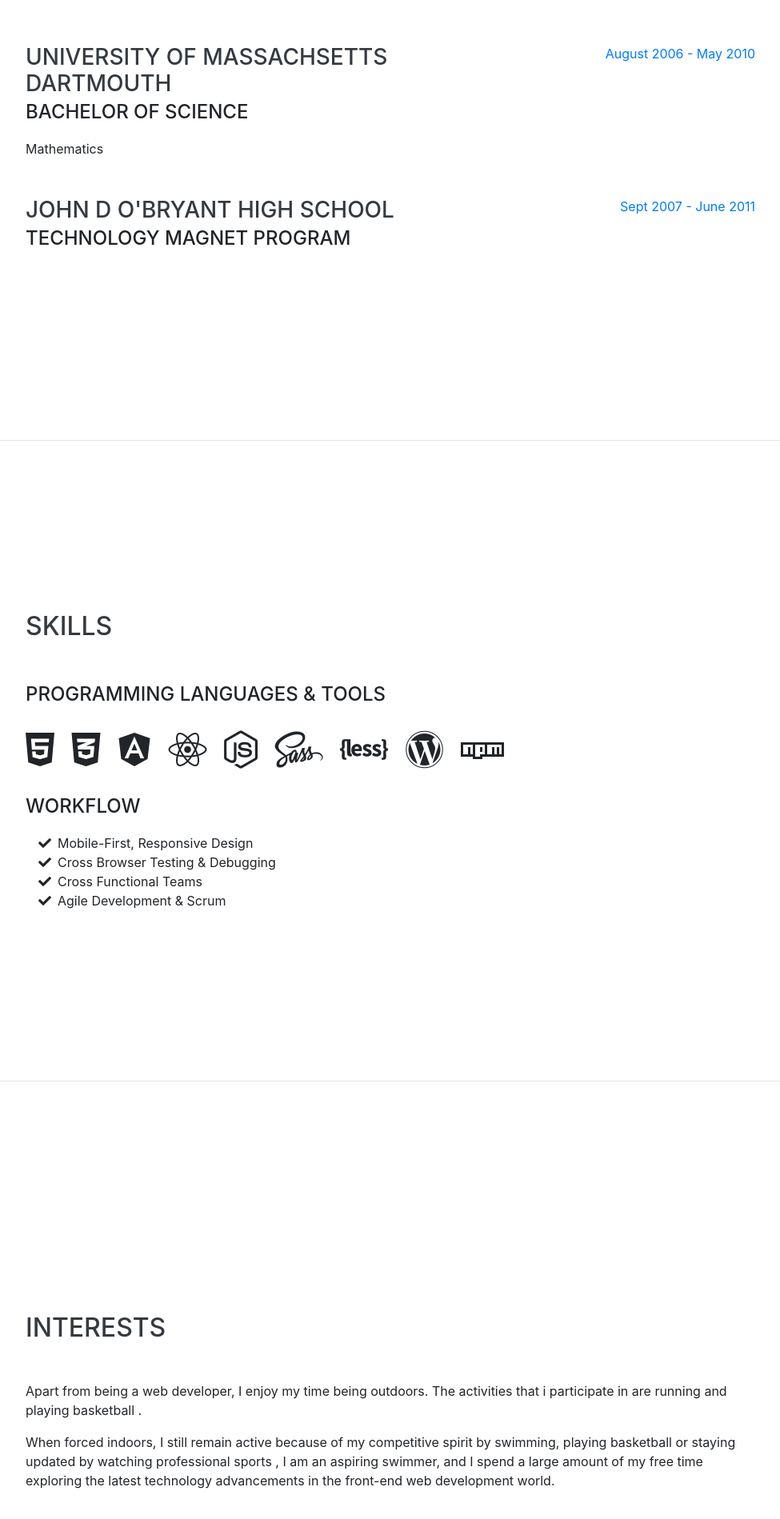
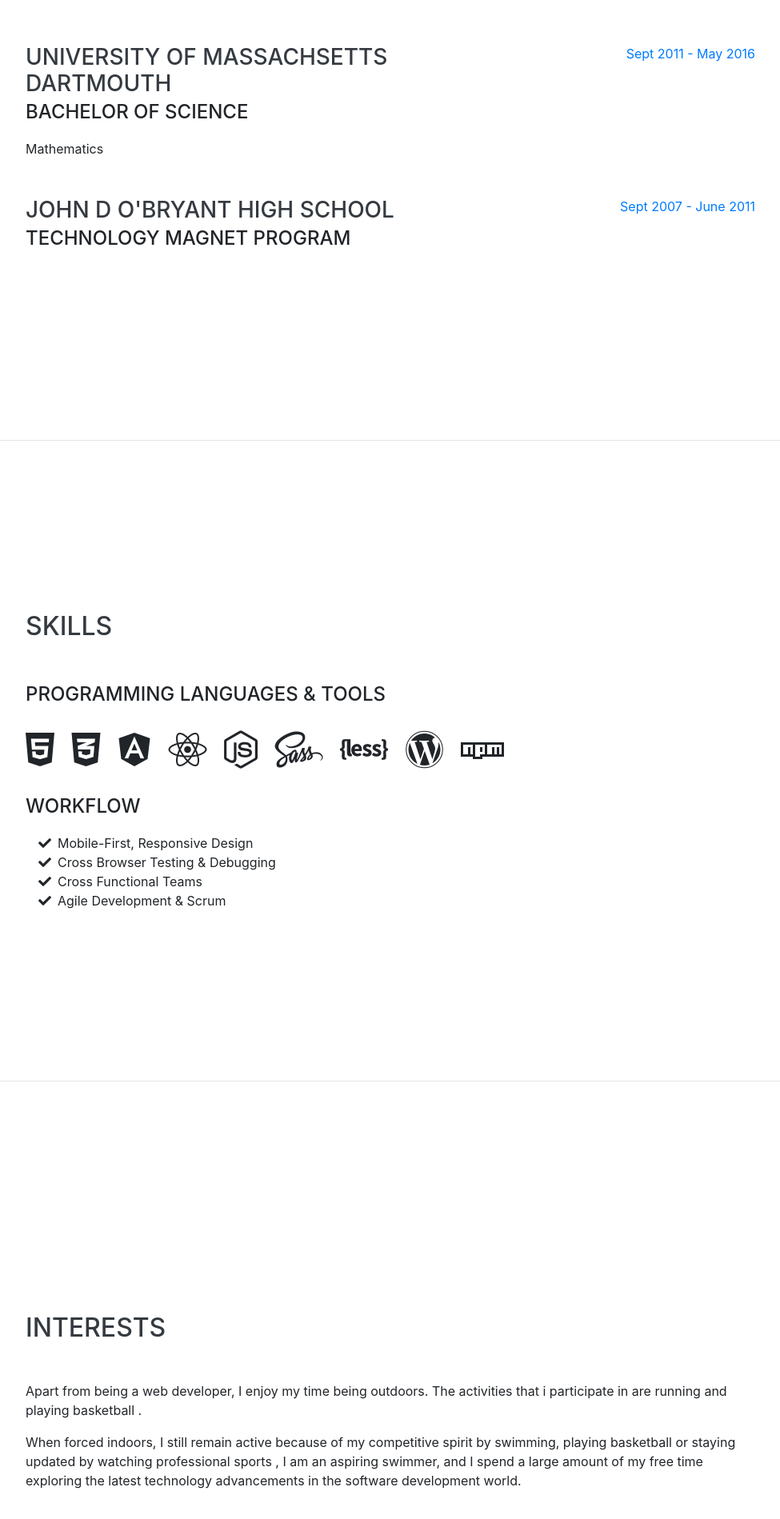
Before and after one commit to itsdayo/itsdayo.github.io, a website with bundled scripts: page index.html in a window 1280 px wide. Shown: the part 1852-3751 px from the top of the page at 80% size, without its empty margins (288-1263 px from the left). Built offline with nearby package versions, Linux system fonts and the light colour scheme; a web font is replaced by a local one.

Commit message:
deleted unnecessary files

```diff
--- a/index.html
+++ b/index.html
@@ -160,7 +160,7 @@
 
           </div>
           <div class="resume-date text-md-right">
-            <span class="text-primary">August 2006 - May 2010</span>
+            <span class="text-primary">Sept 2011 - May 2016</span>
           </div>
         </div>
 
@@ -249,7 +249,7 @@
           and playing basketball .</p>
         <p class="mb-0">When forced indoors, I still remain active because of my competitive spirit by swimming, playing basketball or staying
           updated by watching professional sports , I am an aspiring swimmer, and I spend a large amount of my free time
-          exploring the latest technology advancements in the front-end web development world.</p>
+          exploring the latest technology advancements in the software development world.</p>
       </div>
     </section>
 
```
Also changed, not shown: README.md (deleted).
